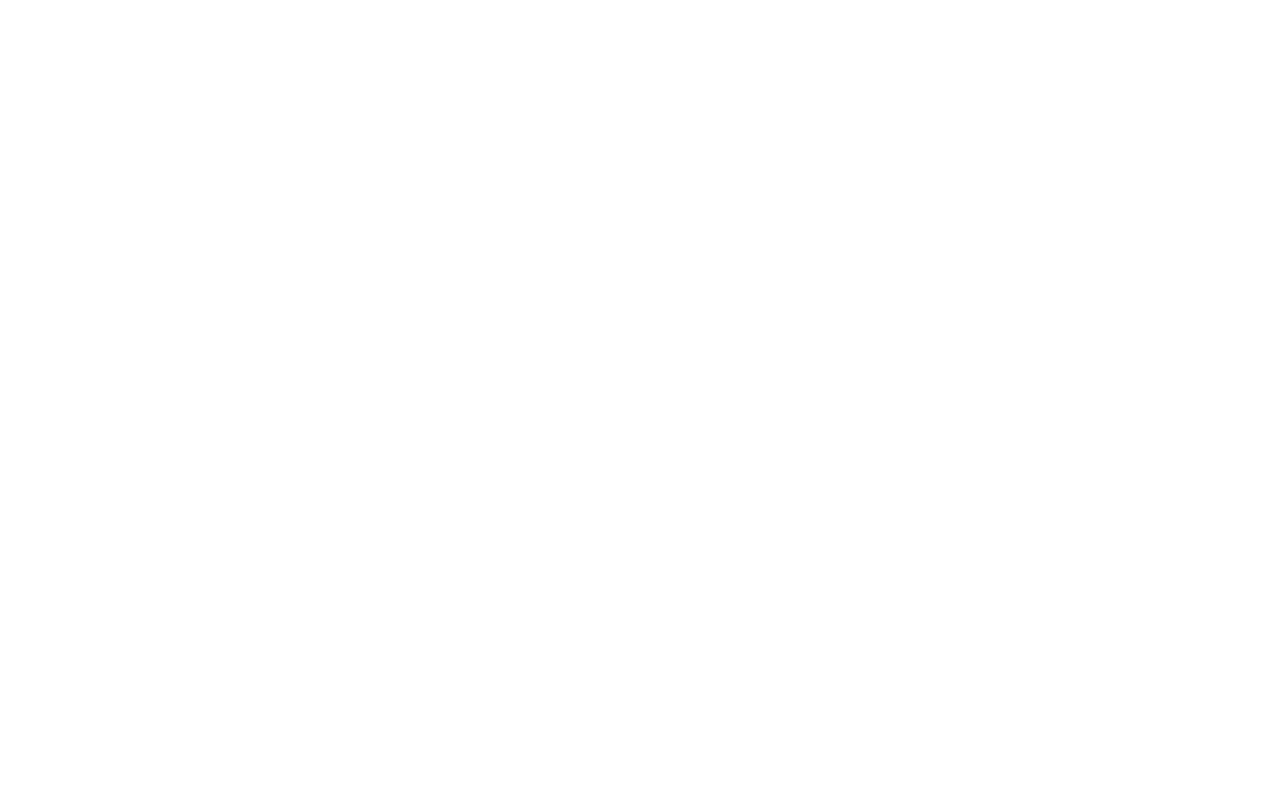
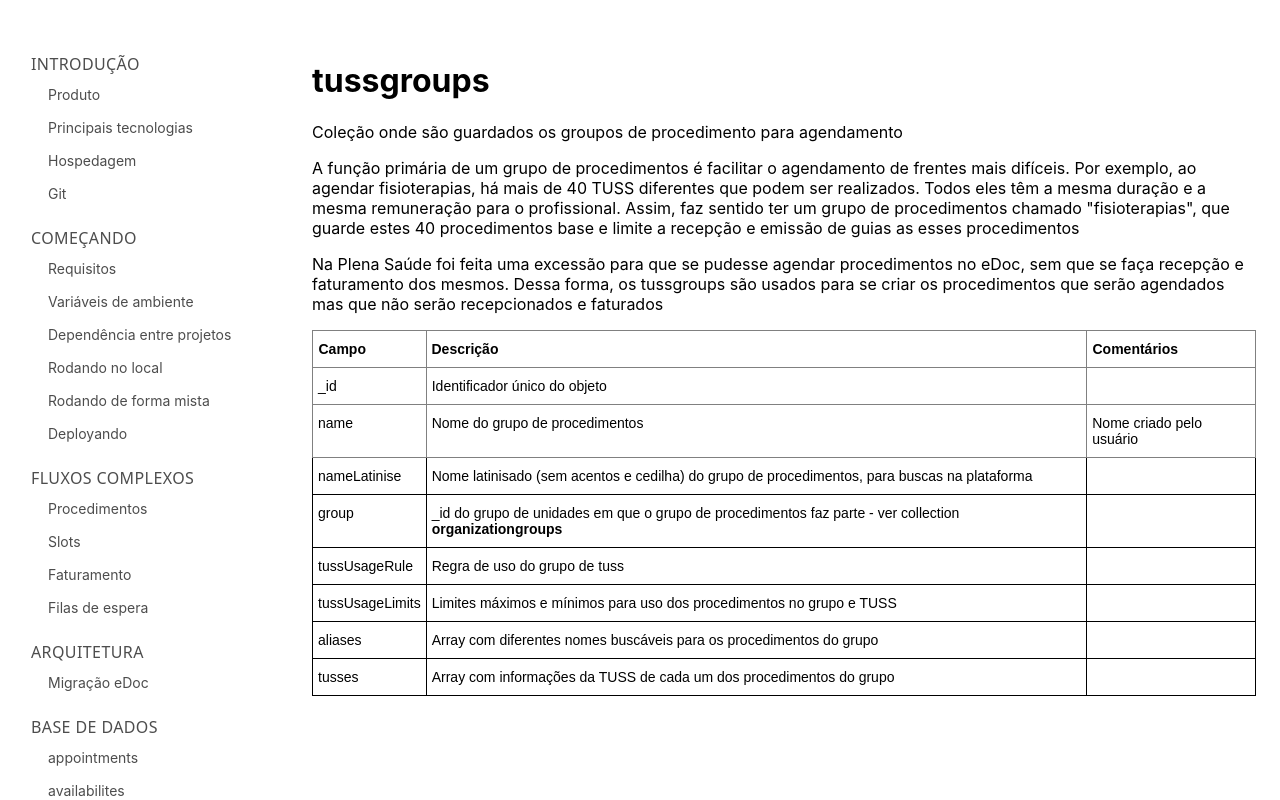
Before and after one commit to plenasaude/edoc-documentation, a React (Vite) app: page /mongo-collections/tussgroups in a window 1280 px wide. Before the commit this address had no page. Built offline with nearby package versions, Linux system fonts and the light colour scheme.

Commit message:
Added tussgroups collection documentation

```diff
--- a/src/App.tsx
+++ b/src/App.tsx
@@ -55,6 +55,7 @@
 import Tisslots from "./pages/MongoCollections/Tisslots";
 import Tisspasswords from "./pages/MongoCollections/Tisspasswords";
 import Tusses from "./pages/MongoCollections/Tusses";
+import Tussgroups from "./pages/MongoCollections/Tussgroups";
 
 import ComplexFlows from "./pages/ComplexFlows";
 import Procedures from "./pages/ComplexFlows/Procedures";
@@ -134,6 +135,7 @@
           <Route path="tisslots" element={<Tisslots />} />
           <Route path="tisspasswords" element={<Tisspasswords />} />
           <Route path="tusses" element={<Tusses />} />
+          <Route path="tussgroups" element={<Tussgroups />} />
         </Route>
 
         <Route path="/projects" element={<TOC />}>
@@ -232,6 +234,7 @@
         <TOCLink to="/mongo-collections/Tisslots">tisslots</TOCLink>
         <TOCLink to="/mongo-collections/Tisspasswords">tisspasswords</TOCLink>
         <TOCLink to="/mongo-collections/Tusses">tusses</TOCLink>
+        <TOCLink to="/mongo-collections/Tussgroups">tussgroups</TOCLink>
 
         <TOCTitle to="/projects">Projetos</TOCTitle>
         <TOCLink to="/projects/edocker">edocker</TOCLink>
--- /dev/null
+++ b/src/pages/MongoCollections/Tussgroups.tsx
@@ -0,0 +1,94 @@
+import { PageContent } from "../../components/PageContent";
+
+export default function Tussgroups() {
+  return (
+    <PageContent>
+      <h1>tussgroups</h1>
+
+      <p>Coleção onde são guardados os groupos de procedimento para agendamento</p>
+      <p>A função primária de um grupo de procedimentos é facilitar o agendamento de frentes mais difíceis. Por exemplo, ao agendar fisioterapias, há mais de 40 TUSS diferentes que podem ser realizados. Todos eles têm a mesma duração e a mesma remuneração para o profissional. Assim, faz sentido ter um grupo de procedimentos chamado "fisioterapias", que guarde estes 40 procedimentos base e limite a recepção e emissão de guias as esses procedimentos</p>
+      <p>Na Plena Saúde foi feita uma excessão para que se pudesse agendar procedimentos no eDoc, sem que se faça recepção e faturamento dos mesmos. Dessa forma, os tussgroups são usados para se criar os procedimentos que serão agendados mas que não serão recepcionados e faturados</p>
+
+      <>
+        <style
+          type="text/css"
+          dangerouslySetInnerHTML={{
+            __html:
+              "\n.tg  {border-collapse:collapse;border-spacing:0;}\n.tg td{border-color:black;border-style:solid;border-width:1px;font-family:Arial, sans-serif;font-size:14px;\n  overflow:hidden;padding:10px 5px;word-break:normal;}\n.tg th{border-color:black;border-style:solid;border-width:1px;font-family:Arial, sans-serif;font-size:14px;\n  font-weight:normal;overflow:hidden;padding:10px 5px;word-break:normal;}\n.tg .tg-j1i3{border-color:inherit;position:-webkit-sticky;position:sticky;text-align:left;top:-1px;vertical-align:top;\n  will-change:transform}\n.tg .tg-dncm{border-color:inherit;font-weight:bold;position:-webkit-sticky;position:sticky;text-align:left;top:-1px;\n  vertical-align:top;will-change:transform}\n.tg .tg-0pky{border-color:inherit;text-align:left;vertical-align:top}\n.tg .tg-0lax{text-align:left;vertical-align:top}\n@media screen and (max-width: 767px) {.tg {width: auto !important;}.tg col {width: auto !important;}.tg-wrap {overflow-x: auto;-webkit-overflow-scrolling: touch;}}"
+          }}
+        />
+        <div className="tg-wrap">
+          <table className="tg">
+            <thead>
+              <tr>
+                <th className="tg-dncm">Campo</th>
+                <th className="tg-dncm">Descrição</th>
+                <th className="tg-j1i3">
+                  <span style={{ fontWeight: "bold" }}>Comentários</span>
+                </th>
+              </tr>
+            </thead>
+            <tbody>
+              <tr>
+                <td className="tg-0pky">_id</td>
+                <td className="tg-0pky">Identificador único do objeto</td>
+                <td className="tg-0pky" />
+              </tr>
+              <tr>
+                <td className="tg-0pky">name</td>
+                <td className="tg-0pky">Nome do grupo de procedimentos</td>
+                <td className="tg-0pky">Nome criado pelo usuário</td>
+              </tr>
+              <tr>
+                <td className="tg-0lax">nameLatinise</td>
+                <td className="tg-0lax">
+                  Nome latinisado (sem acentos e cedilha) do grupo de procedimentos,
+                  para buscas na plataforma
+                </td>
+                <td className="tg-0lax" />
+              </tr>
+              <tr>
+                <td className="tg-0lax">group</td>
+                <td className="tg-0lax">
+                  _id do grupo de unidades em que o grupo de procedimentos faz parte -
+                  ver collection{" "}
+                  <span style={{ fontWeight: "bold" }}>organizationgroups</span>
+                </td>
+                <td className="tg-0lax" />
+              </tr>
+              <tr>
+                <td className="tg-0lax">tussUsageRule</td>
+                <td className="tg-0lax">Regra de uso do grupo de tuss</td>
+                <td className="tg-0lax" />
+              </tr>
+              <tr>
+                <td className="tg-0lax">tussUsageLimits</td>
+                <td className="tg-0lax">
+                  Limites máximos e mínimos para uso dos procedimentos no grupo e TUSS
+                </td>
+                <td className="tg-0lax" />
+              </tr>
+              <tr>
+                <td className="tg-0lax">aliases</td>
+                <td className="tg-0lax">
+                  Array com diferentes nomes buscáveis para os procedimentos do grupo
+                </td>
+                <td className="tg-0lax" />
+              </tr>
+              <tr>
+                <td className="tg-0lax">tusses</td>
+                <td className="tg-0lax">
+                  Array com informações da TUSS de cada um dos procedimentos do grupo
+                </td>
+                <td className="tg-0lax" />
+              </tr>
+            </tbody>
+          </table>
+        </div>
+      </>
+
+
+
+    </PageContent>
+  );
+}
```
